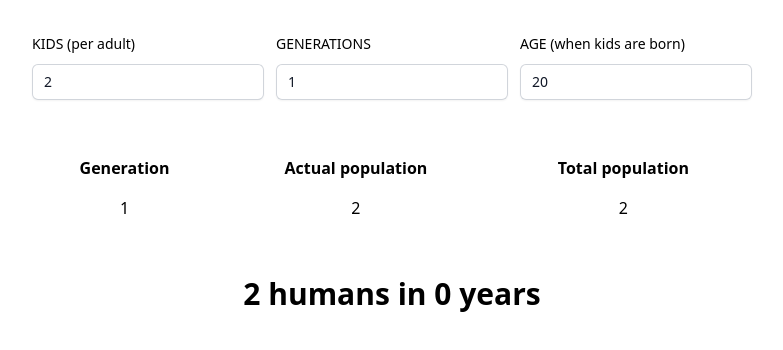
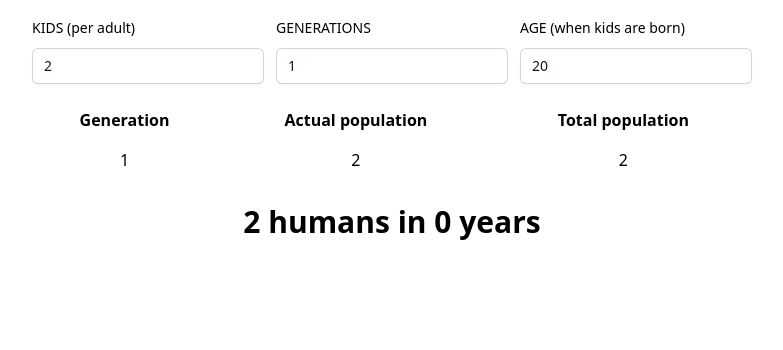
Before and after one commit to mike-tuxedo/population-calculator, a SvelteKit app: page / in a window 1280 px wide. Shown: the top 350 px of the page, without its empty margins (248-1031 px from the left). Built offline with nearby package versions, Linux system fonts and the light colour scheme.

Commit message:
Optimize styling

```diff
--- a/src/routes/+page.svelte
+++ b/src/routes/+page.svelte
@@ -27,7 +27,7 @@
 </script>
 
 <div class="max-w-3xl mx-auto">
-	<div class="mt-2 grid grid-cols-1 gap-3 sm:grid-cols-3 p-6">
+	<div class="mt-4 grid grid-cols-1 gap-3 sm:grid-cols-3 px-6">
 		<div>
 			<label for="first-name" class="block text-sm/6 font-medium">KIDS (per adult)</label>
 			<div class="mt-2">
@@ -60,7 +60,7 @@
 		</div>
 	</div>
 
-	<div class="tablewrapper text-center w-full p-6" style="max-height: 40vh; overflow: auto;">
+	<div class="tablewrapper text-center w-full px-6 mt-4" style="max-height: calc(100vh - 380px); overflow: auto;">
 		<table class="w-full">
 			<tbody>
 				<tr class="sticky top-0" style="background: #fff">
```
